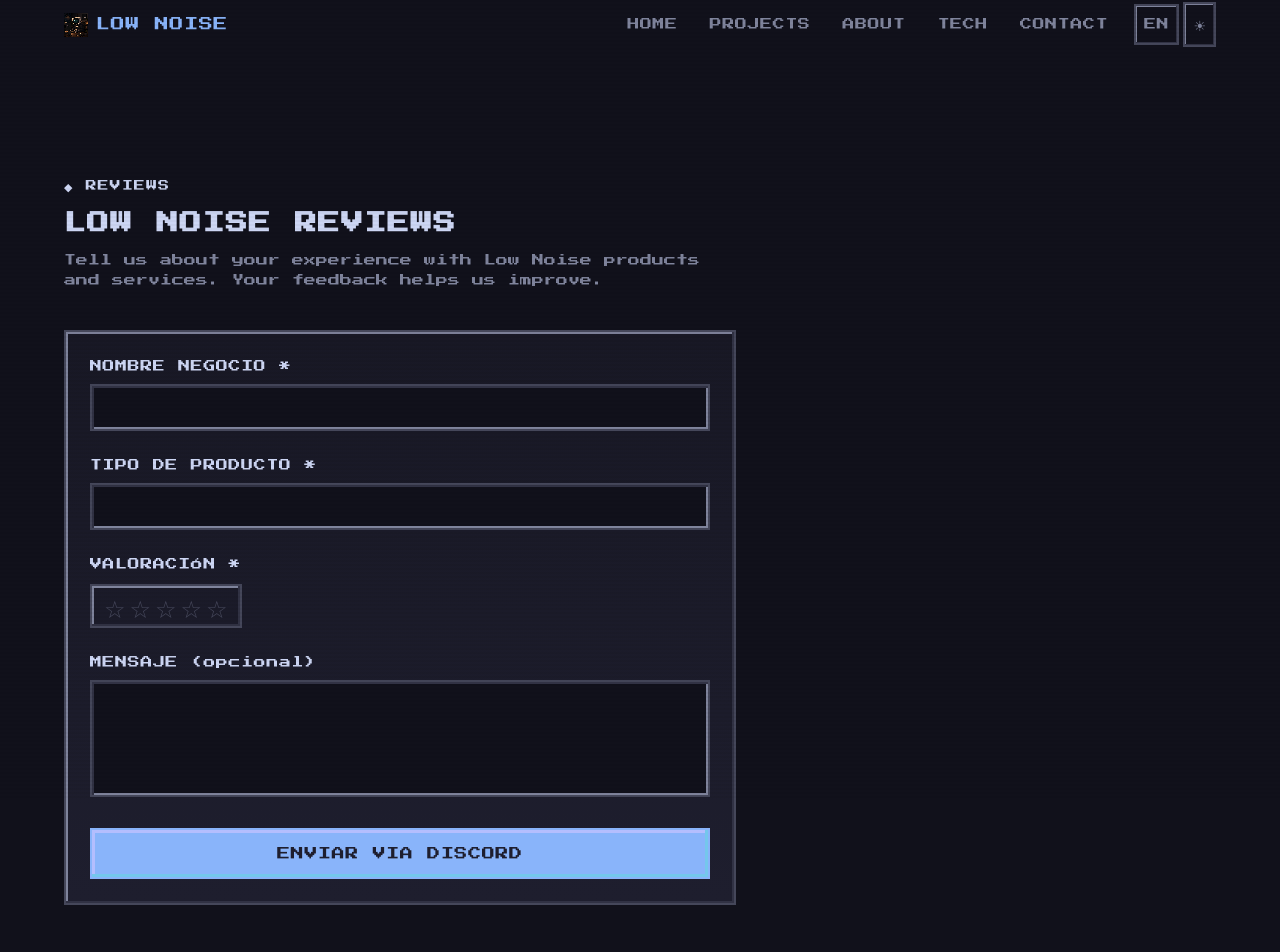
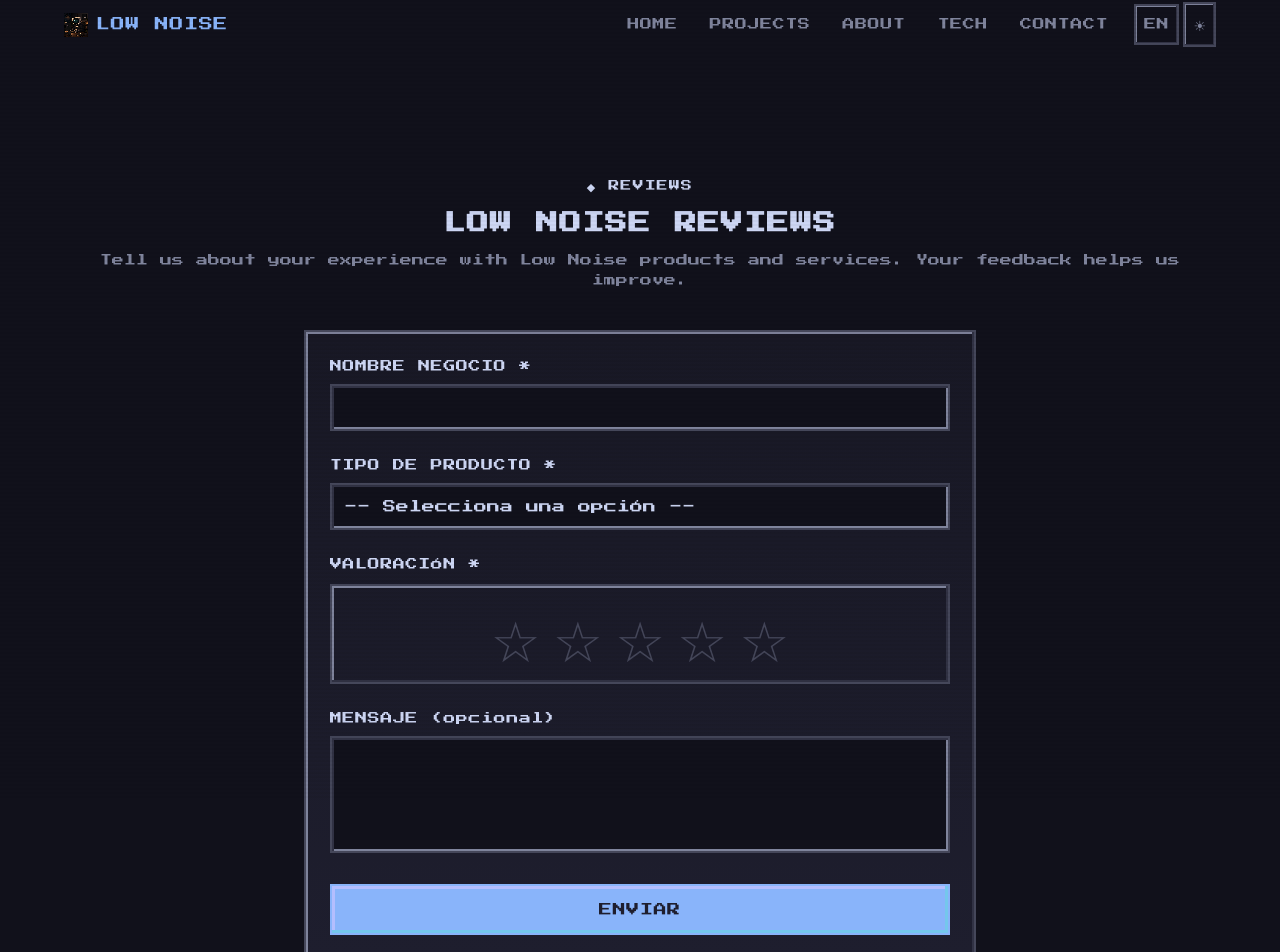
Before and after one commit to Low-Noise-Organization/lownoise.dev, a Next.js app: page /reviews in a window 1280 px wide. Shown: the top 952 px of the page. Built offline with nearby package versions, Linux system fonts and the light colour scheme.

Commit message:
feat: center form, dropdown product type, bigger stars, simpler button text

```diff
--- a/src/app/reviews/page.tsx
+++ b/src/app/reviews/page.tsx
@@ -69,7 +69,7 @@
     <main className="relative min-h-screen pb-24">
       <div className="mx-auto max-w-7xl px-6 pt-28 sm:px-10 md:px-16">
         {/* Header */}
-        <div className="mb-10">
+        <div className="mb-10 text-center">
           <p
             className="text-[11px] tracking-widest"
             style={{ color: "var(--color-mauve)" }}
@@ -83,7 +83,7 @@
             LOW NOISE REVIEWS
           </h1>
           <p
-            className="mt-2 max-w-2xl text-[12px] leading-relaxed"
+            className="mt-2 text-[12px] leading-relaxed"
             style={{ color: "var(--color-overlay1)" }}
           >
             Tell us about your experience with Low Noise products and services.
@@ -92,7 +92,7 @@
         </div>
 
         {/* Form */}
-        <div className="max-w-2xl">
+        <div className="mx-auto max-w-2xl">
           <div
             className="pixel-card p-6"
             style={{ border: "2px solid var(--color-border)" }}
@@ -131,12 +131,11 @@
                 >
                   TIPO DE PRODUCTO *
                 </label>
-                <input
-                  type="text"
+                <select
                   required
                   value={productType}
                   onChange={(e) => setProductType(e.target.value)}
-                  className="w-full px-3 py-2.5 text-[13px]"
+                  className="w-full px-3 py-2.5 text-[13px] appearance-none"
                   style={{
                     color: "var(--color-text)",
                     background: "var(--color-crust)",
@@ -145,7 +144,12 @@
                       "inset 2px 2px 0 0 var(--color-surface0), inset -2px -2px 0 0 var(--color-overlay1)",
                     outline: "none",
                   }}
-                />
+                >
+                  <option value="" disabled>-- Selecciona una opción --</option>
+                  <option value="Pagina web">Pagina web</option>
+                  <option value="Producto digital">Producto digital</option>
+                  <option value="Programa a medida">Programa a medida</option>
+                </select>
               </div>
 
               {/* Star Rating */}
@@ -157,7 +161,7 @@
                   VALORACIÓN *
                 </label>
                 <div
-                  className="inline-flex gap-1 px-3 py-2"
+                  className="flex justify-center gap-3 px-6 py-5"
                   style={{
                     border: "2px solid var(--color-border)",
                     boxShadow:
@@ -173,13 +177,14 @@
                         onClick={() => setRating(star)}
                         onMouseEnter={() => setHoveredRating(star)}
                         onMouseLeave={() => setHoveredRating(0)}
-                        className="relative text-2xl leading-none transition-colors duration-100"
+                        className="relative leading-none transition-colors duration-100"
                         style={{
+                          fontSize: "3.5rem",
                           color: active
                             ? "var(--color-yellow)"
                             : "var(--color-surface1)",
                           textShadow: active
-                            ? "0 0 6px var(--color-yellow), 0 0 12px var(--color-yellow)"
+                            ? "0 0 10px var(--color-yellow), 0 0 20px var(--color-yellow)"
                             : "none",
                         }}
                         whileHover={{ scale: 1.3 }}
@@ -251,10 +256,10 @@
                 className="pixel-btn-primary w-full py-3 text-[13px] tracking-wider uppercase"
               >
                 {sending
-                  ? "SENDING..."
+                  ? "ENVIANDO..."
                   : sent
-                    ? "\u2713 SENT VIA DISCORD"
-                    : "ENVIAR VIA DISCORD"}
+                    ? "\u2713 ENVIADO"
+                    : "ENVIAR"}
               </button>
 
               {sent && (
```
